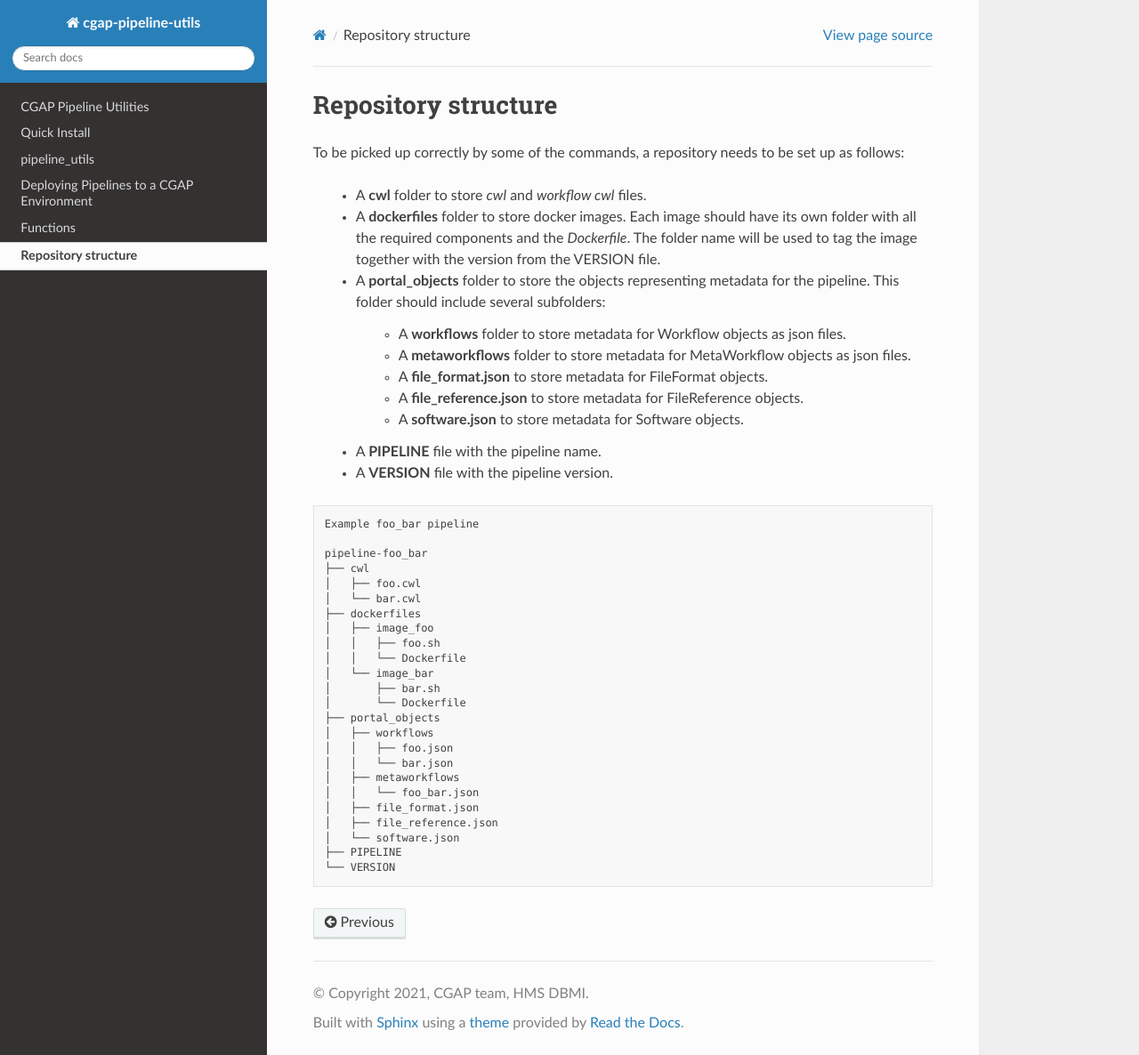
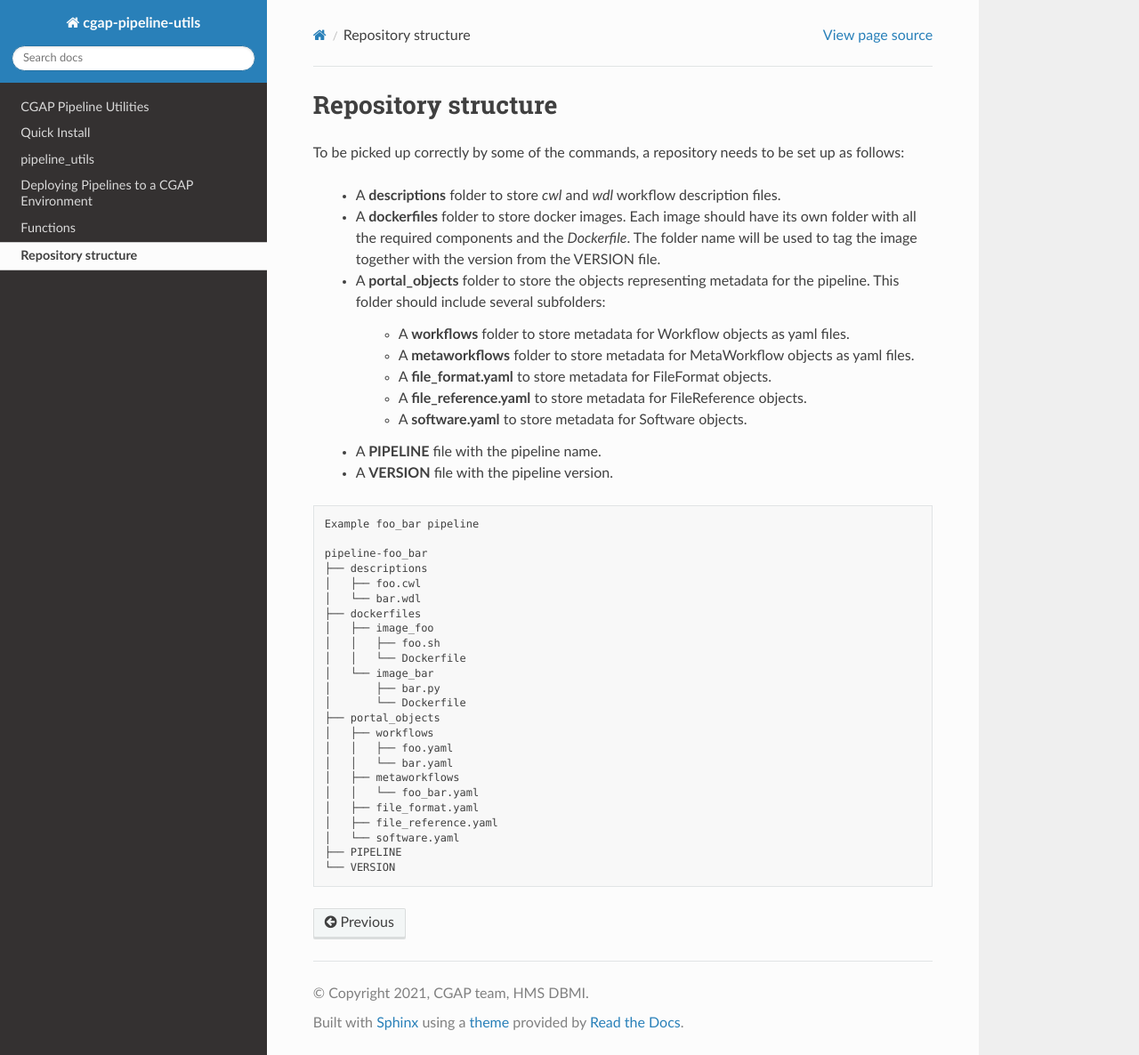
Before and after one commit to smaht-dac/smaht-pipeline-utils, a Sphinx documentation site: the page built from docs/repo.rst, in a window 1280 px wide and 1186 px high. Shown: the whole window at 89% size. Built offline with Sphinx 7.4.7 and the Read the Docs theme 2.0.0, drawn with Linux system fonts in a browser that asks for light colours.

```diff
--- a/docs/repo.rst
+++ b/docs/repo.rst
@@ -6,17 +6,17 @@ Repository structure
 
 To be picked up correctly by some of the commands, a repository needs to be set up as follows:
 
-  - A **cwl** folder to store *cwl* and *workflow cwl* files.
+  - A **descriptions** folder to store *cwl* and *wdl* workflow description files.
   - A **dockerfiles** folder to store docker images.
     Each image should have its own folder with all the required components and the *Dockerfile*.
     The folder name will be used to tag the image together with the version from the VERSION file.
   - A **portal_objects** folder to store the objects representing metadata for the pipeline.
     This folder should include several subfolders:
-      - A **workflows** folder to store metadata for Workflow objects as json files.
-      - A **metaworkflows** folder to store metadata for MetaWorkflow objects as json files.
-      - A **file_format.json** to store metadata for FileFormat objects.
-      - A **file_reference.json** to store metadata for FileReference objects.
-      - A **software.json** to store metadata for Software objects.
+      - A **workflows** folder to store metadata for Workflow objects as yaml files.
+      - A **metaworkflows** folder to store metadata for MetaWorkflow objects as yaml files.
+      - A **file_format.yaml** to store metadata for FileFormat objects.
+      - A **file_reference.yaml** to store metadata for FileReference objects.
+      - A **software.yaml** to store metadata for Software objects.
   - A **PIPELINE** file with the pipeline name.
   - A **VERSION** file with the pipeline version.
 
@@ -25,24 +25,24 @@ To be picked up correctly by some of the commands, a repository needs to be set
     Example foo_bar pipeline
 
     pipeline-foo_bar
-    ├── cwl
+    ├── descriptions
     │   ├── foo.cwl
-    │   └── bar.cwl
+    │   └── bar.wdl
     ├── dockerfiles
     │   ├── image_foo
     │   │   ├── foo.sh
     │   │   └── Dockerfile
     │   └── image_bar
-    │       ├── bar.sh
+    │       ├── bar.py
     │       └── Dockerfile
     ├── portal_objects
     │   ├── workflows
-    │   │   ├── foo.json
-    │   │   └── bar.json
+    │   │   ├── foo.yaml
+    │   │   └── bar.yaml
     │   ├── metaworkflows
-    │   │   └── foo_bar.json
-    │   ├── file_format.json
-    │   ├── file_reference.json
-    │   └── software.json
+    │   │   └── foo_bar.yaml
+    │   ├── file_format.yaml
+    │   ├── file_reference.yaml
+    │   └── software.yaml
     ├── PIPELINE
     └── VERSION
--- a/docs/yaml_workflow.rst
+++ b/docs/yaml_workflow.rst
@@ -58,6 +58,8 @@ Template
       # QC output
       <qc_output_name>:
         argument_type: qc.<type>          # qc_type, e.g. quality_metric_vcfcheck
+                                          # none can be used as <type>
+                                          #   if a qc_type is not defined
         argument_to_be_attached_to: <file_output_name>
         # All the following fields are optional and provided as example,
         #   can be expanded to anything accepted by the schema
```
Also changed, not shown: docs/yaml_metaworkflow.rst (+13 -1 lines), 2 other files.
